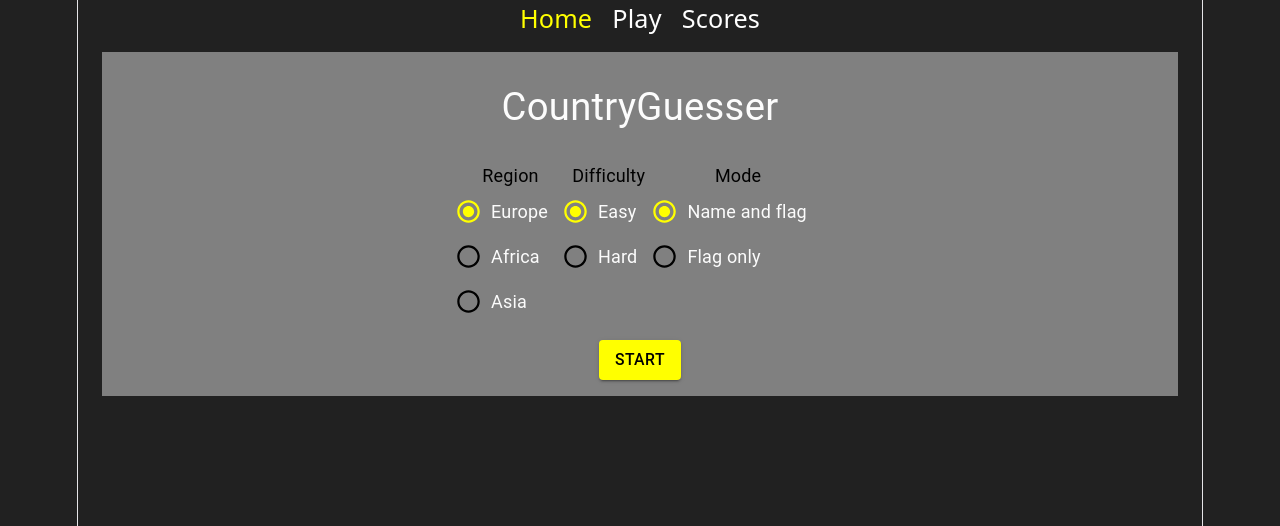
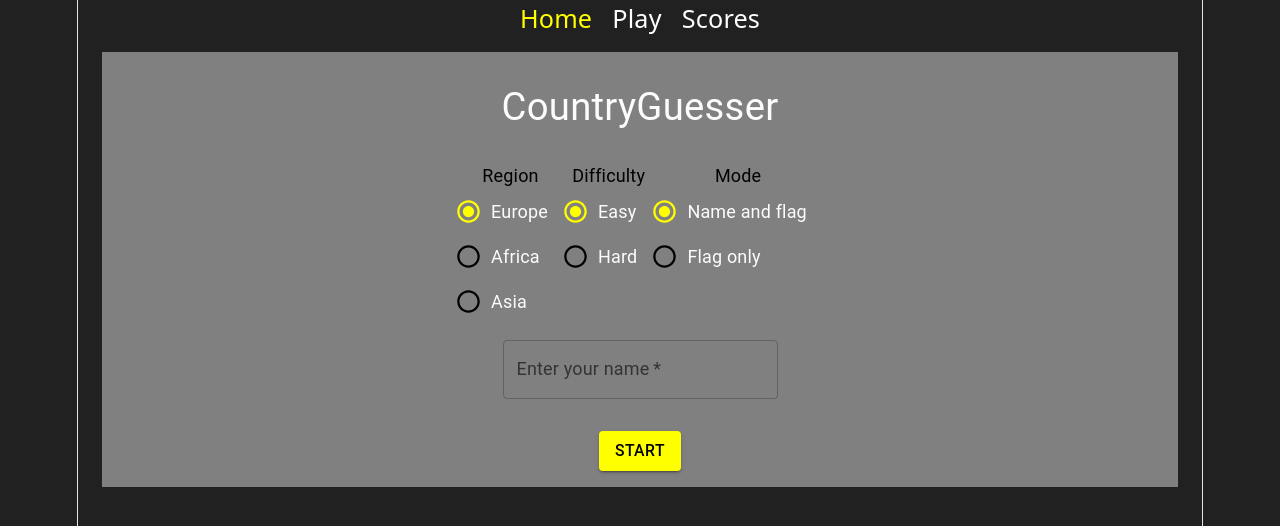
Before and after one commit to EskoRautiainen/Fullstack-Geoguesser-app, a React (Vite) app in the folder frontend/: page / in a window 1280 px wide. Shown: the top 526 px of the page. Built offline with nearby package versions, Linux system fonts and the light colour scheme.

Commit message:
feat(Home.jsx): Add textbox for username. Require user to enter one

```diff
--- a/frontend/src/components/Home.jsx
+++ b/frontend/src/components/Home.jsx
@@ -12,6 +12,7 @@ import FormLabel from "@mui/material/FormLabel";
 import Button from "@mui/material/Button";
 import Box from "@mui/material/Box";
 import theme from "./Theme";
+import TextField from "@mui/material/TextField";
 import { ThemeProvider } from "@mui/material/styles";
 
 function Home({ setGameConfig }) {
@@ -20,10 +21,13 @@ function Home({ setGameConfig }) {
   const [region, setRegion] = useState("europe");
   const [difficulty, setDifficulty] = useState("easy");
   const [mode, setMode] = useState("nameflag");
+  const [username, setUsername] = useState("");
 
   // Start game function
   const startGame = () => {
-    setGameConfig({region, difficulty, mode});
+    if (!username) return; // Don't start game if username is empty
+
+    setGameConfig({region, difficulty, mode, username});
     navigate("/play");
 };
 
@@ -35,7 +39,7 @@ return (
         CountryGuesser
       </Typography>
 
-      {/* REGION */}
+      {/* Region */}
       <FormControl component="fieldset">
         <FormLabel
         sx={{color: "black"}}
@@ -82,10 +86,18 @@ return (
       </FormControl>
       </Box>
 
+      {/* Username */}
       <Box sx={{ bgcolor: "gray", p:2 }}>
-      <Button variant="contained" onClick={startGame} sx={{ bgcolor: "#ffff00", color: "black"}}>
-        Start
-      </Button>
+        <TextField id="filled-basic" label="Enter your name" variant="outlined" required
+        value = {username}
+        onChange={(e) => setUsername(e.target.value)} />
+      </Box>
+
+      {/* Start button */}
+      <Box sx={{ bgcolor: "gray", p:2 }}>
+        <Button variant="contained" onClick={startGame} sx={{ bgcolor: "#ffff00", color: "black"}}>
+          Start
+        </Button>
       </Box>
     </Container>
     </ThemeProvider>
```
